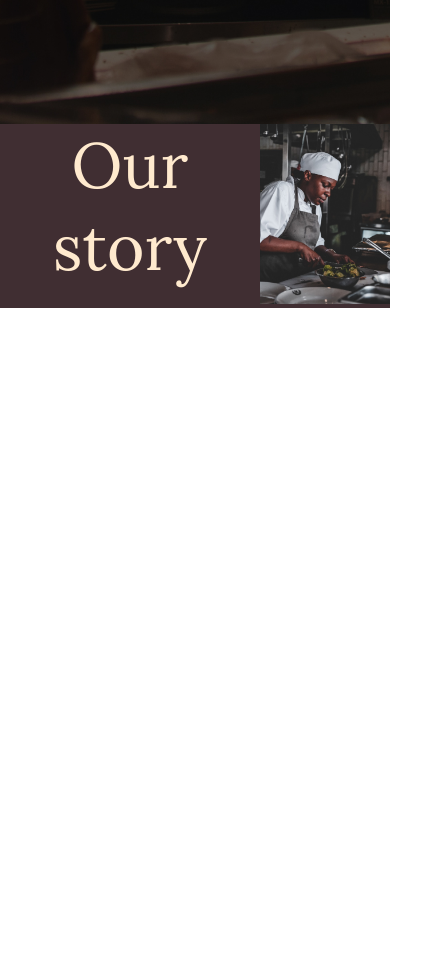
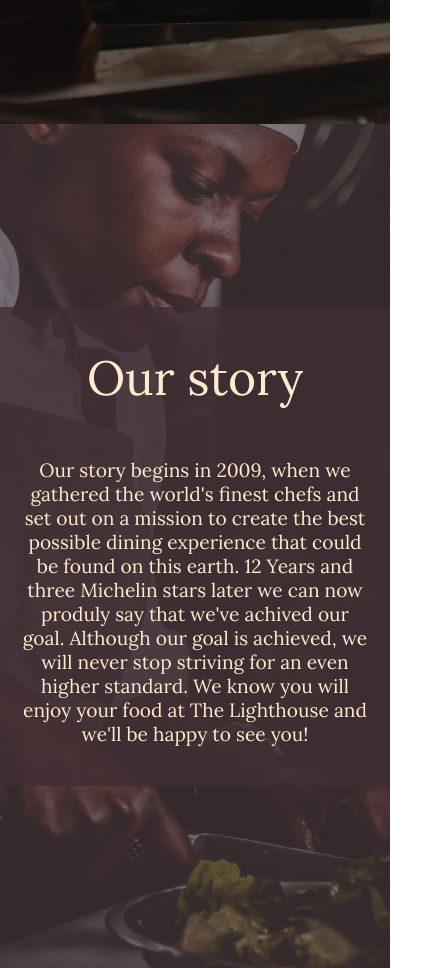
Before and after one commit to IsakLarsson/Restaurant-web-design, a plain HTML site: page index.html in a window 390 px wide. Shown: the part 720-1688 px from the top of the page, 445 px wide, since content can reach past the window. Before the commit the page ends 1028 px from the top, so only its background shows below. Drawn offline with Linux system fonts and the light colour scheme.

Commit message:
About page done

```diff
--- a/index.html
+++ b/index.html
@@ -2,6 +2,7 @@
 <html>
   <head>
     <meta charset="UTF-8" />
+    <meta content="width=device-width, initial-scale=1" name="viewport" />
     <title>The Lighthouse</title>
     <link rel="stylesheet" href="landingStyles.css" />
     <link rel="preconnect" href="https://fonts.gstatic.com" />
@@ -15,7 +16,9 @@
       <div class="landing">
         <div class="header">
           <h1>The Lighthouse</h1>
-          <p>Experience real Michelin awarded food from the worlds top chefs</p>
+          <p>
+            Experience real Michelin awarded food from the world's top chefs
+          </p>
           <div class="links">
             <a href="#about-container">Our story</a>
             <img id="arrow" src="Arrow.svg" alt="Arrow" />
@@ -25,11 +28,25 @@
     </section>
     <section class="about-section">
       <div id="about-container">
-        <div id="left-half">
+        <div id="image-container">
+          <img src="chef3.jpg" alt="" />
+        </div>
+        <div id="about-text">
           <h2>Our story</h2>
-        </div>
-        <div id="right-half">
-          <img src="Chef.jpg" alt="" />
+          <p>
+            Our story begins in 2009, when we gathered the world's finest chefs
+            and set out on a mission to create the best possible dining
+            experience that could be found on this earth. 12 Years and three
+            Michelin stars later we can now produly say that we've achived our
+            goal. Although our goal is achieved, we will never stop striving for
+            an even higher standard. We know you will enjoy your food at The
+            Lighthouse and we'll be happy to see you!
+          </p>
+          <!-- <ul>
+            <li>We cook great food</li>
+            <li>We strive for excellence</li>
+            <li>We are always evolving</li>
+          </ul> -->
         </div>
       </div>
     </section>
--- a/landingStyles.css
+++ b/landingStyles.css
@@ -67,30 +67,97 @@ p {
 
 .about-section {
   background-color: #402e32;
+  position: relative;
+  height: 100vh;
 }
 
 #about-container {
   display: flex;
   flex-direction: row;
-  justify-content: space-between;
+  justify-content: center;
+  align-items: center;
+  height: 100%;
+}
+
+#image-container {
+  position: absolute;
+  width: 100%;
+  height: 100vh;
+  top: 0;
+  left: 0;
+  right: 0;
+  bottom: 0%;
+  overflow: hidden;
+  z-index: 1;
+}
+#image-container img {
+  width: 100%;
+  height: 100%;
+  -o-object-fit: cover;
+  object-fit: cover;
 }
 
 h2 {
-  margin: 0;
+  margin: 0 0 50px 0;
   color: #ffeace;
   font-size: 4em;
   font-weight: 400;
 }
 
-#left-half {
-  text-align: center;
+#about-container p {
+  max-width: 80%;
 }
 
-#right-half {
-  width: 37%;
-  height: auto;
+#about-text {
+  width: 70%;
+  padding: 40px 20px;
+  background-color: #402e32cc;
+  display: flex;
+  flex-direction: column;
+  /* align-items: center;
+  align-content: center; */
+  text-align: center;
+  z-index: 10;
 }
-#right-half img {
-  width: 100%;
-  height: auto;
+
+ul {
+  margin-top: 100px;
+  list-style-type: none;
 }
+
+li {
+  margin: 0 40px;
+  display: inline-block;
+  color: #f5ceae;
+  font-size: 1.3em;
+}
+
+@media screen and (max-width: 650px) {
+  #about-text {
+    width: 100%;
+  }
+  #about-container p {
+    max-width: 100%;
+  }
+
+  h1 {
+    margin: 15px 0;
+    color: #ffeace;
+    font-size: 3.7em;
+    font-weight: 400;
+  }
+
+  h2 {
+    margin: 0 0 50px 0;
+    color: #ffeace;
+    font-size: 3em;
+    font-weight: 400;
+  }
+
+  p {
+    margin: 0 auto;
+    max-width: 500px;
+    color: #ffeace;
+    font-size: 1.2em;
+  }
+}
```
Also changed, not shown: Chef2.jpg (added), chef3.jpg (added).
